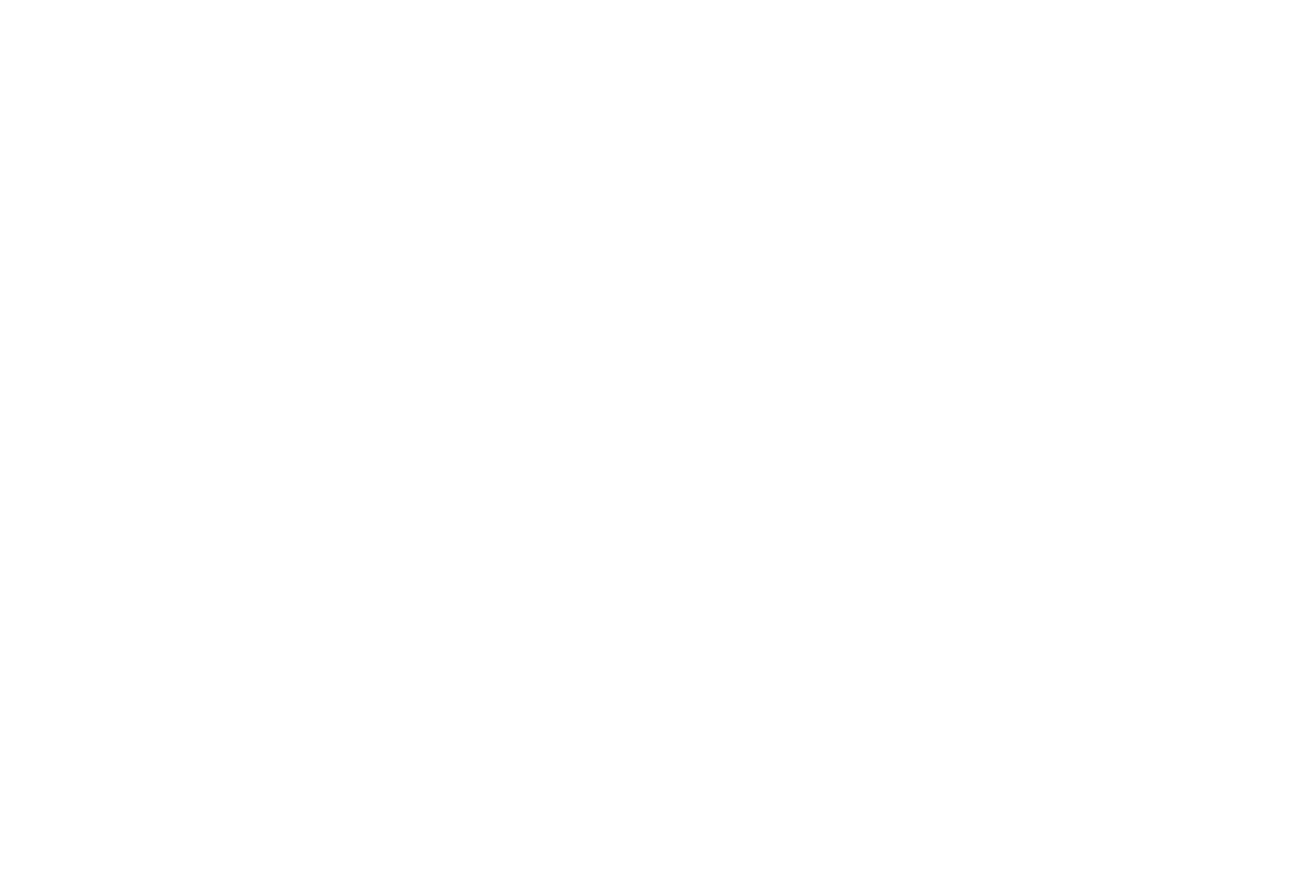
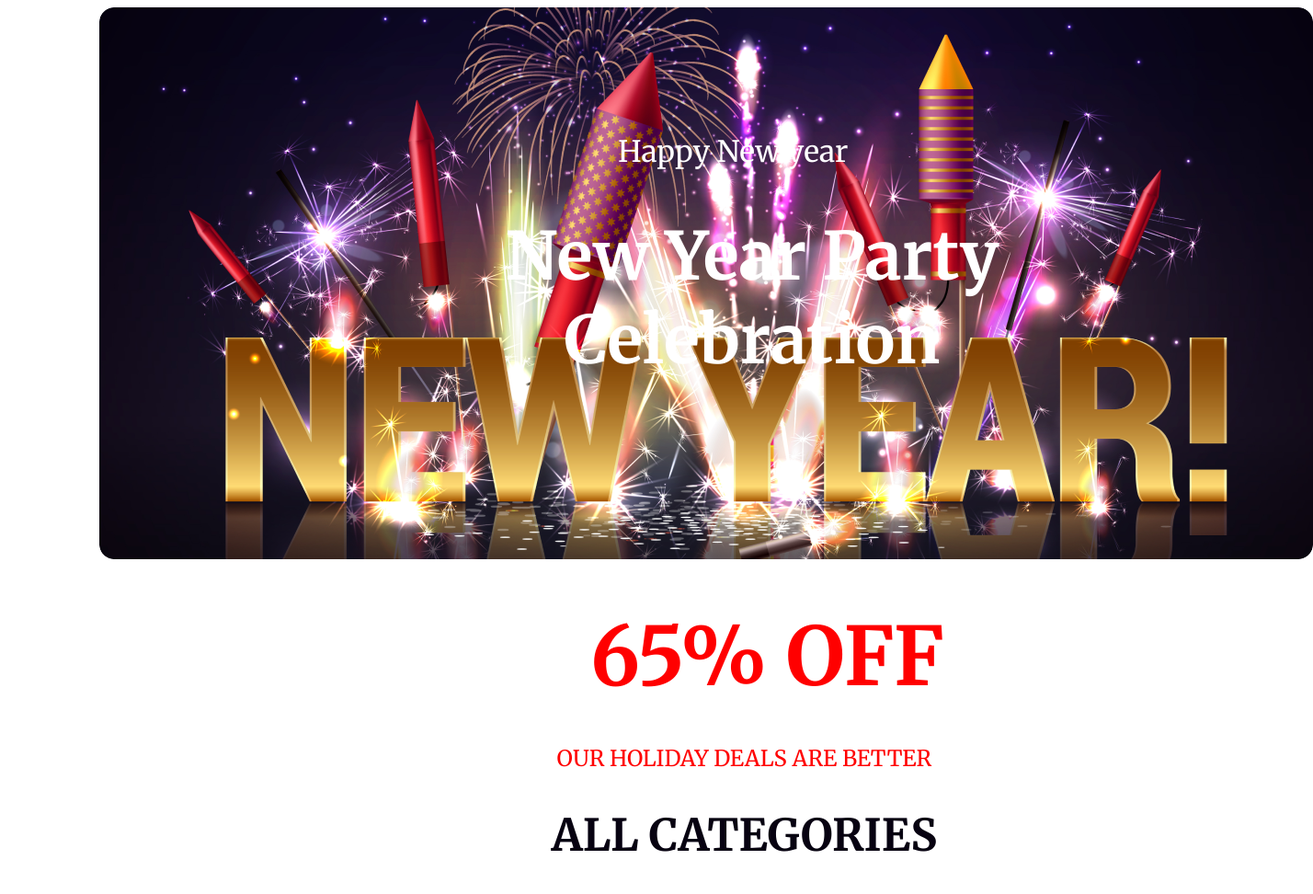
Before and after one commit to tuhin87/new-year-project, a plain HTML site: page index.html in a window 1280 px wide. Shown: the whole page at 92% size, 1428 px wide, since content can reach past the window. Before the commit the page ends 800 px from the top, so only its background shows below. Drawn offline with Linux system fonts and the light colour scheme.

Commit message:
offer eddited

```diff
--- a/index.html
+++ b/index.html
@@ -4,8 +4,33 @@
     <meta charset="UTF-8">
     <meta name="viewport" content="width=device-width, initial-scale=1.0">
     <title>New Year Project</title>
+    <!-- Google font -->
+    <link rel="preconnect" href="https://fonts.googleapis.com">
+<link rel="preconnect" href="https://fonts.gstatic.com" crossorigin>
+<link href="https://fonts.googleapis.com/css2?family=Merriweather:ital,wght@0,300;0,400;0,700;0,900;1,300;1,400;1,700;1,900&display=swap" rel="stylesheet">
+<!-- External styles -->
+    <link rel="stylesheet" href="styles.css/newyear.css">
 </head>
 <body>
+    <header class="header">
+       <div>
+        <h3 class="main-title">Happy New year</h3>
+        <h1 class="celebration">New Year Party Celebration</h1>
+       </div>
+    </header>
+    <main>
+        <section class="new-year">
 
+                <h1 class="offer">65% OFF</h1>
+                <h5 class="holiday-deals">OUR HOLIDAY DEALS ARE BETTER</h5> <h2 class="categories">ALL CATEGORIES</h2>
+
+
+        </section>
+
+
+    </main>
+    <footer>
+
+    </footer>
 </body>
 </html>
--- /dev/null
+++ b/styles.css/newyear.css
@@ -0,0 +1,77 @@
+body {
+    font-family: "Merriweather", serif;
+
+  }
+/* header styles */
+.header{
+    background-image: url('../resources/Banner\ Image.png');
+    border-radius: 16px;
+    margin-left: 100px;
+    width: 1320px;
+    height: 600px;
+    display: flex;
+    align-items: center;
+    justify-content: center;
+
+
+}
+.main-title{
+    color: rgb(255, 255, 255);
+    width: 250px;
+    height: 40px;
+    font-size: 32px;
+    font-weight: 400;
+    margin:20px;
+    display:inline;
+    justify-content: center;
+    padding-left:250px;
+
+
+}
+.celebration{
+    width: 632px;
+    height: 190px;
+    color: rgb(255, 255, 255);
+    font-size: 72px;
+    text-align: center;
+    padding-left: 100px;}
+
+/* offer section */
+/* .title{
+
+    Width: 802.9px;
+    Height: 806px;
+    justify-content: center;
+    text-align: center;
+    align-items: center;
+} */
+.new-year{
+    Width: 802.9px;
+    Height: 806px;
+    text-align: center;
+    padding-left:400px ;
+    padding-top: 50px;
+}
+
+.offer{
+    display:inline;
+    font-size: 88px;
+    font-weight: 700px;
+    color: rgb(255, 0, 0);
+    Width: 383px;
+    Height: 107px;
+    padding:50px 150px 200px 200px;
+}
+.holiday-deals{
+    color:rgb(255, 0, 0) ;
+    font-weight: 500;
+    font-size: 24px;
+    height:29px;
+
+
+}
+.categories{
+    color: rgb(7, 2, 17);
+    font-size: 48px;
+    font-weight: 700px;
+}
```
